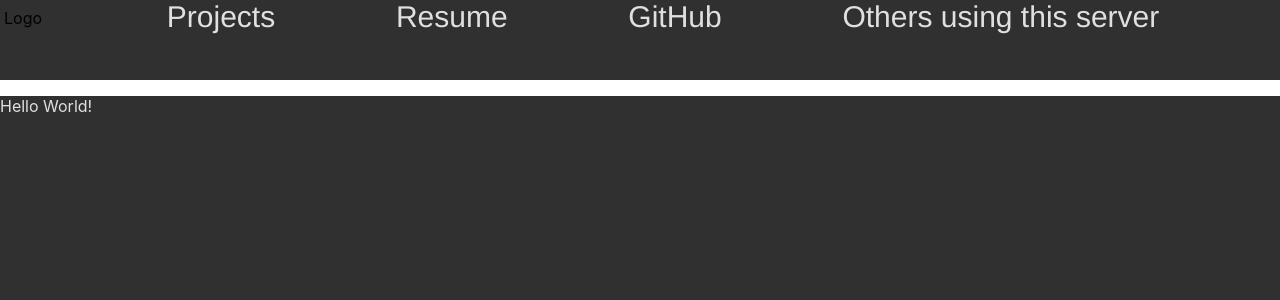
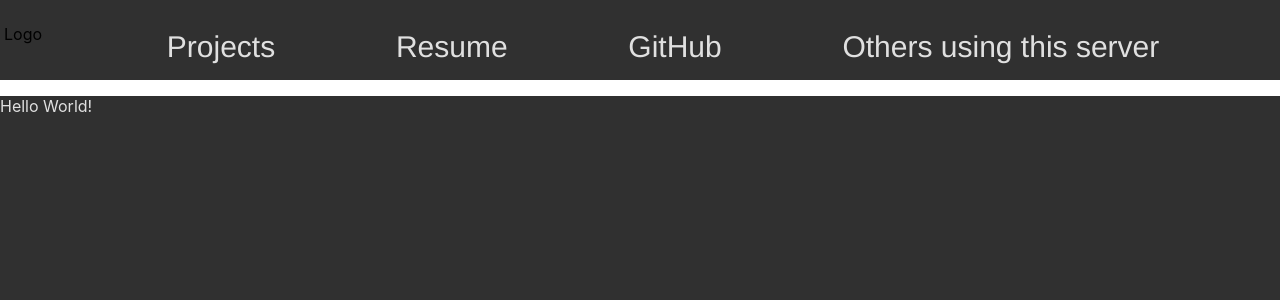
Before and after one commit to theserverproject/BaseSite, a React (Create React App) app in the folder theserverproject/: page / in a window 1280 px wide. Shown: the top 300 px of the page. Built offline with nearby package versions, Linux system fonts and the light colour scheme.

Commit message:
Fixed build error (a tags without href caused error.)
 - Temp solution for deploy is chaning a tags to
   p tags. In the future, a dev.theserverproject.com
   site should be set up for this purpose.

```diff
--- a/theserverproject/src/Navbar/Navbar.js
+++ b/theserverproject/src/Navbar/Navbar.js
@@ -4,11 +4,11 @@ import './Navbar.css';
 const Navbar = () => {
     return (
         <div id="navbar">
-            <a class="navbar-logo">Logo</a>
-            <a class="navbar-header">Projects</a>
-            <a class="navbar-header">Resume</a>
-            <a class="navbar-header">GitHub</a>
-            <a class="navbar-header">Others using this server</a>
+            <p class="navbar-logo">Logo</p>
+            <p class="navbar-header">Projects</p>
+            <p class="navbar-header">Resume</p>
+            <p class="navbar-header">GitHub</p>
+            <p class="navbar-header">Others using this server</p>
         </div>
     );
 }
```
